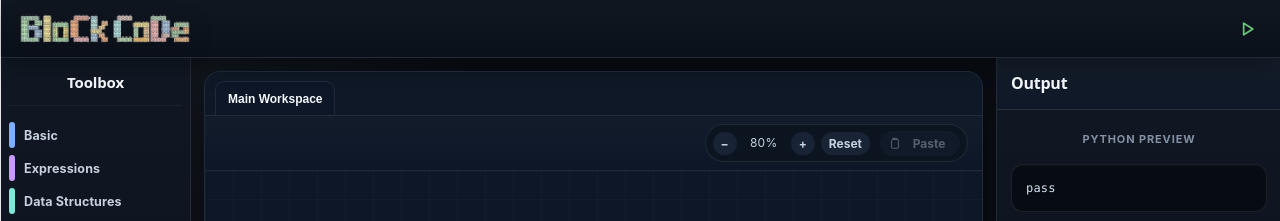
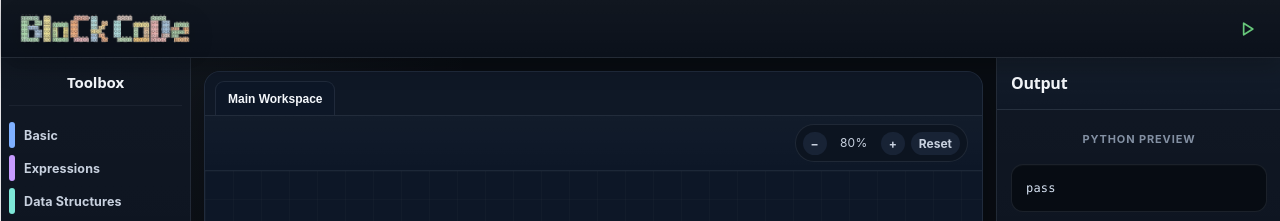
Before and after one commit to seoungwnsong/BlockCode, a React (Vite) app in the folder frontend/: page / in a window 1280 px wide. Shown: the top 221 px of the page. Built offline with nearby package versions, Linux system fonts and the light colour scheme.

Commit message:
Update in Workspace UI
- Removed unnecessary Paste button on the right top corner.

```diff
--- a/frontend/src/App.css
+++ b/frontend/src/App.css
@@ -4175,38 +4175,6 @@ textarea {
   color: #fecaca;
 }
 
-/* Scoped as .zoom-controls .paste-button (two classes) rather than bare
-   .paste-button so it outranks the earlier `.zoom-controls button` layers
-   (one class + one element) regardless of source order. */
-.zoom-controls .paste-button {
-  display: inline-flex;
-  align-items: center;
-  gap: 6px;
-  margin-left: 4px;
-  padding: 5px 10px 5px 8px;
-  border-radius: 999px;
-}
-
-.paste-button svg {
-  width: 14px;
-  height: 14px;
-  fill: none;
-  stroke: currentColor;
-  stroke-width: 1.7;
-  stroke-linecap: round;
-  stroke-linejoin: round;
-}
-
-.paste-button span {
-  font-size: 12px;
-}
-
-.paste-button:disabled {
-  opacity: 0.4;
-  cursor: not-allowed;
-  pointer-events: none;
-}
-
 /* Applied to <body> only while an active marquee drag is in progress, so
    dragging a large selection rectangle never highlights page text (toolbox
    labels, output text, etc). Removed again on pointerup/pointercancel. */
--- a/frontend/src/App.tsx
+++ b/frontend/src/App.tsx
@@ -3071,20 +3071,6 @@ function App() {
               <span>{Math.round(zoom * 100)}%</span>
               <button onClick={zoomIn}>+</button>
               <button onClick={resetZoom}>Reset</button>
-              <button
-                type="button"
-                className="paste-button"
-                title="Paste"
-                aria-label="Paste"
-                disabled={copiedBlocks.length === 0}
-                onClick={() => pasteClipboard()}
-              >
-                <svg viewBox="0 0 24 24" aria-hidden="true">
-                  <path d="M9 4h6a1 1 0 0 1 1 1v1H8V5a1 1 0 0 1 1-1Z" />
-                  <rect x="6" y="6" width="12" height="15" rx="2" />
-                </svg>
-                <span>Paste</span>
-              </button>
             </div>
           </div>
 
```
